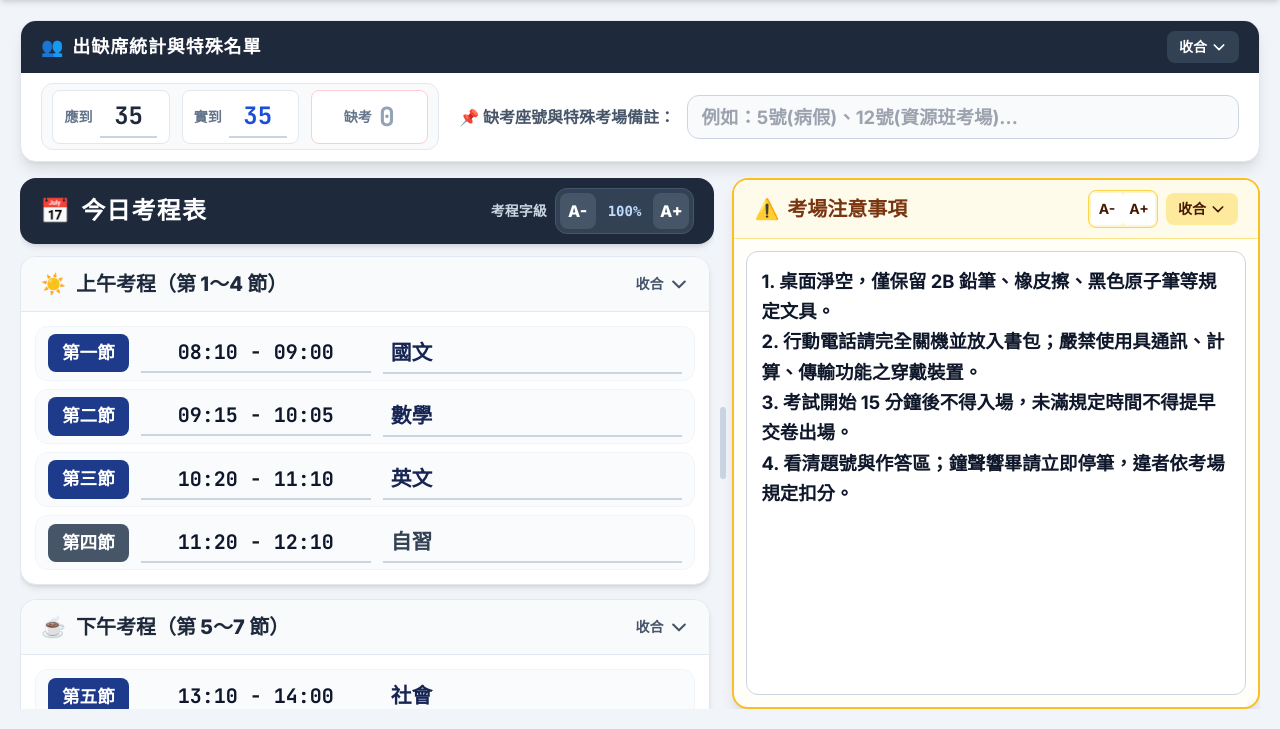
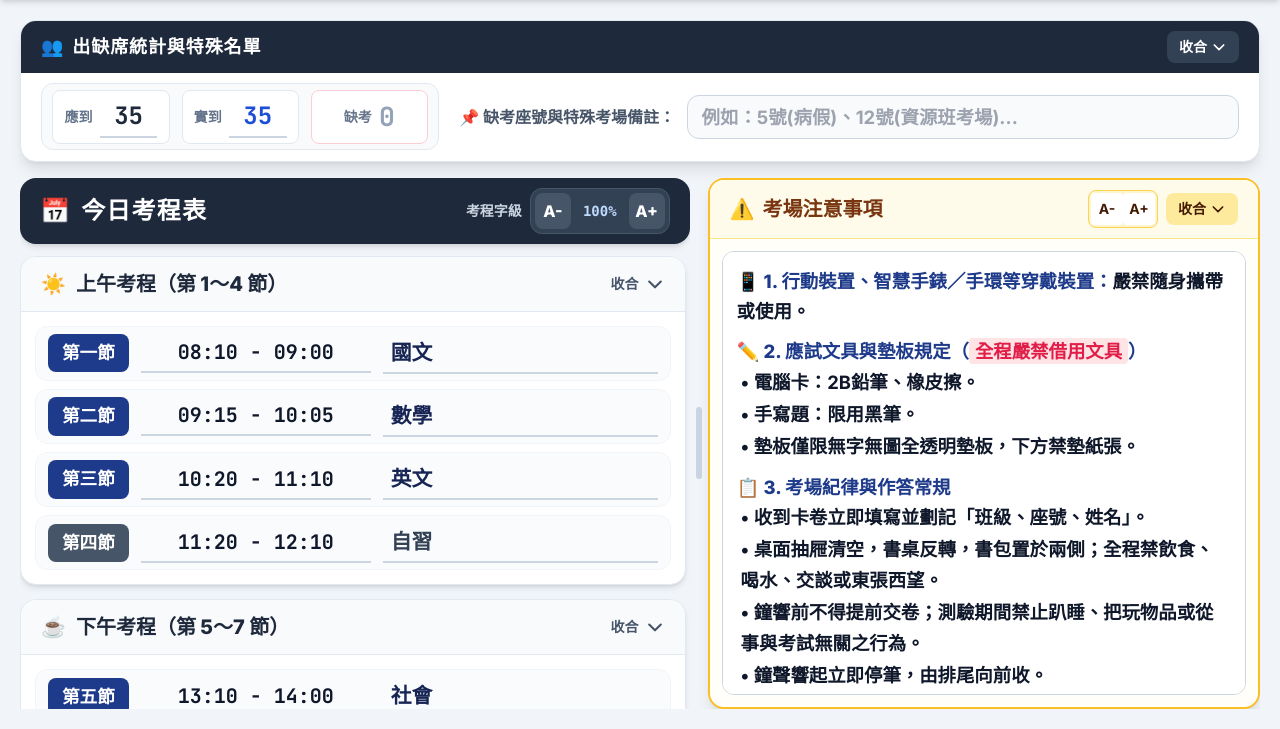
Before and after one commit to zeroseven-hue/bio-tools, a plain HTML site: page exam-board/index.html in a window 1280 px wide. Both pictures are taken after a click on the button "📝 會考模式". Shown: the part 71-800 px from the top of the page. Drawn offline with nearby package versions, Linux system fonts and the light colour scheme.

Commit message:
feat(exam-board): upgrade to rich-notice rules with formatted highlights and storage key bump

```diff
--- a/exam-board/index.html
+++ b/exam-board/index.html
@@ -103,12 +103,16 @@
             background: #eff6ff;
         }
 
-        textarea.board-input {
+        textarea.board-input,
+        .rich-notice-box {
             border: 1.5px solid #cbd5e1;
             border-radius: 12px;
             resize: none;
+            outline: none;
+            transition: border-color 0.2s, background-color 0.2s;
         }
-        textarea.board-input:focus {
+        textarea.board-input:focus,
+        .rich-notice-box:focus {
             border-color: #1d4ed8;
             background: #ffffff;
         }
@@ -267,7 +271,7 @@
         }
         body.mock-exam-mode #schedulePane {
             flex: none;
-            width: var(--mock-left-width, 56%);
+            width: var(--mock-left-width, 54%);
             height: 100%;
         }
         body.mock-exam-mode #hSplitter {
@@ -291,7 +295,7 @@
             display: flex;
             flex-direction: column;
         }
-        body.mock-exam-mode #examRulesText {
+        body.mock-exam-mode #examRulesBox {
             height: 100% !important;
             flex: 1;
         }
@@ -556,8 +560,8 @@
                 <div class="splitter-bar"></div>
             </div>
 
-            <!-- 子區塊 B：考場注意事項 (引導模式在下方；會考模式在右方) -->
-            <div id="noticeCard" style="height: 225px;" class="bg-white rounded-2xl border-2 border-amber-400 shadow-lg overflow-hidden shrink-0 flex flex-col min-h-0 min-w-[240px]">
+            <!-- 子區塊 B：考場注意事項 (支援重點色彩標記 + 可現場點擊微調文字) -->
+            <div id="noticeCard" style="height: 235px;" class="bg-white rounded-2xl border-2 border-amber-400 shadow-lg overflow-hidden shrink-0 flex flex-col min-h-0 min-w-[240px]">
                 <div class="bg-amber-50 border-b border-amber-200 px-5 py-2.5 flex flex-wrap justify-between items-center gap-2 shrink-0">
                     <div class="text-amber-900 font-extrabold text-lg sm:text-xl flex items-center gap-2">
                         <span>⚠️</span> 考場注意事項
@@ -581,10 +585,30 @@
 
                 <div id="noticeBody" class="collapse-content flex-1 min-h-0">
                     <div class="p-3 bg-amber-50/30 h-full flex flex-col">
-                        <textarea id="examRulesText" class="board-input w-full flex-1 p-3.5 notice-zoom-text font-bold text-slate-900 bg-white" spellcheck="false">1. 桌面淨空，僅保留 2B 鉛筆、橡皮擦、黑色原子筆等規定文具。
-2. 行動電話請完全關機並放入書包；嚴禁使用具通訊、計算、傳輸功能之穿戴裝置。
-3. 考試開始 15 分鐘後不得入場，未滿規定時間不得提早交卷出場。
-4. 看清題號與作答區；鐘聲響畢請立即停筆，違者依考場規定扣分。</textarea>
+                        <div id="examRulesBox" contenteditable="true" spellcheck="false" class="rich-notice-box w-full flex-1 p-3.5 notice-zoom-text font-bold text-slate-900 bg-white overflow-y-auto custom-scrollbar space-y-2.5">
+                            <div>
+                                <span class="text-blue-900 font-extrabold">📱 1. 行動裝置、智慧手錶／手環等穿戴裝置：</span><span>嚴禁隨身攜帶或使用。</span>
+                            </div>
+                            <div>
+                                <div class="text-blue-900 font-extrabold">
+                                    ✏️ 2. 應試文具與墊板規定（<span class="text-rose-600 bg-rose-100 px-1.5 py-0.5 rounded font-black">全程嚴禁借用文具</span>）
+                                </div>
+                                <div class="pl-1 space-y-0.5">
+                                    <div>• 電腦卡：2B鉛筆、橡皮擦。</div>
+                                    <div>• 手寫題：限用黑筆。</div>
+                                    <div>• 墊板僅限無字無圖全透明墊板，下方禁墊紙張。</div>
+                                </div>
+                            </div>
+                            <div>
+                                <div class="text-blue-900 font-extrabold">📋 3. 考場紀律與作答常規</div>
+                                <div class="pl-1 space-y-0.5">
+                                    <div>• 收到卡卷立即填寫並劃記「班級、座號、姓名」。</div>
+                                    <div>• 桌面抽屜清空，書桌反轉，書包置於兩側；全程禁飲食、喝水、交談或東張西望。</div>
+                                    <div>• 鐘響前不得提前交卷；測驗期間禁止趴睡、把玩物品或從事與考試無關之行為。</div>
+                                    <div>• 鐘聲響起立即停筆，由排尾向前收。</div>
+                                </div>
+                            </div>
+                        </div>
                     </div>
                 </div>
             </div>
@@ -593,15 +617,15 @@
     </main>
 
     <script>
-        const STORAGE_KEY = 'exam_board_v6_data';
+        const STORAGE_KEY = 'exam_board_v8_data';
 
         let state = {
             mode: 'guide',           // 'guide' | 'mock'
             clockZoom: 1.0,
             scheduleZoom: 1.0,
             noticeZoom: 1.0,
-            guideNoticeHeight: 225,  // 引導模式下，注意事項區塊高度 (px)
-            mockLeftWidthPct: 56,    // 會考模式下，左側考程區寬度百分比 (%)
+            guideNoticeHeight: 235,  // 引導模式下，注意事項區塊高度 (px)
+            mockLeftWidthPct: 54,    // 會考模式下，左側考程區寬度百分比 (%)
             collapsed: {
                 clockBody: false,
                 attendanceBody: false,
@@ -846,7 +870,7 @@
                 totalStudents: totalIn.value,
                 actualStudents: actualIn.value,
                 specialNotes: document.getElementById('specialNotes').value,
-                examRulesText: document.getElementById('examRulesText').value,
+                examRulesHtml: document.getElementById('examRulesBox').innerHTML,
                 inputs
             };
             localStorage.setItem(STORAGE_KEY, JSON.stringify(payload));
@@ -863,7 +887,7 @@
                 if (payload.totalStudents !== undefined) totalIn.value = payload.totalStudents;
                 if (payload.actualStudents !== undefined) actualIn.value = payload.actualStudents;
                 if (payload.specialNotes !== undefined) document.getElementById('specialNotes').value = payload.specialNotes;
-                if (payload.examRulesText !== undefined) document.getElementById('examRulesText').value = payload.examRulesText;
+                if (payload.examRulesHtml !== undefined) document.getElementById('examRulesBox').innerHTML = payload.examRulesHtml;
 
                 if (payload.inputs) {
                     document.querySelectorAll('[data-save]').forEach(el => {
@@ -882,7 +906,7 @@
                     document.getElementById('scheduleScrollArea').style.setProperty('--zoom', state.scheduleZoom || 1);
                     document.getElementById('scheduleZoomLabel').textContent = Math.round((state.scheduleZoom || 1) * 100) + '%';
                     document.getElementById('noticeCard').style.setProperty('--notice-zoom', state.noticeZoom || 1);
-                    document.getElementById('rightColumn').style.setProperty('--mock-left-width', (state.mockLeftWidthPct || 56) + '%');
+                    document.getElementById('rightColumn').style.setProperty('--mock-left-width', (state.mockLeftWidthPct || 54) + '%');
 
                     // 還原收合狀態
                     const cardMap = {
@@ -915,10 +939,11 @@
             }
         }
 
-        // 監聽所有輸入框自動存檔
-        document.querySelectorAll('[data-save], #specialNotes, #examRulesText').forEach(el => {
+        // 監聽所有輸入框與富文本規則框自動存檔
+        document.querySelectorAll('[data-save], #specialNotes').forEach(el => {
             el.addEventListener('input', saveAllData);
         });
+        document.getElementById('examRulesBox').addEventListener('input', saveAllData);
 
         initSplitters();
         loadAllData();
```
